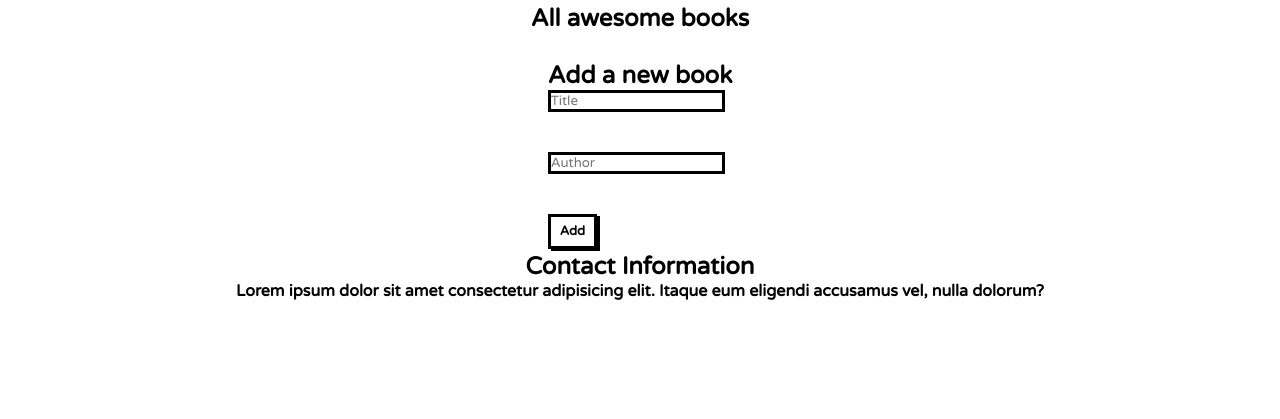
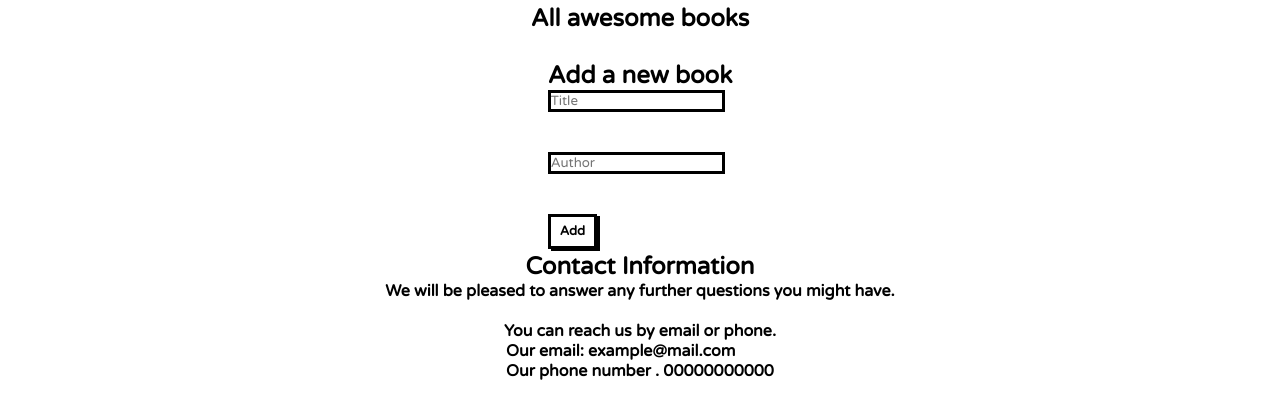
Before and after one commit to mryeminthu/Awesome-books, a website: page index.html in a window 1280 px wide. Shown: the part 51-470 px from the top of the page. Drawn offline with Linux system fonts and the light colour scheme.

Commit message:
Add html for contact section

```diff
--- a/index.html
+++ b/index.html
@@ -37,7 +37,12 @@
     </section>
     <section id="contact">
         <h2>Contact Information</h2>
-        <p>Lorem ipsum dolor sit amet consectetur adipisicing elit. Itaque eum eligendi accusamus vel, nulla dolorum?</p>
+        <p>We will be pleased to answer any further questions you might have.</p>
+        <br> You can reach us by email or phone.</b>
+        <ul>
+            <li>Our email: example@mail.com</li>
+            <li>Our phone number . 00000000000</li>
+        </ul>
     </section>
     <s></s>
     <script src="app.js"></script>
```
